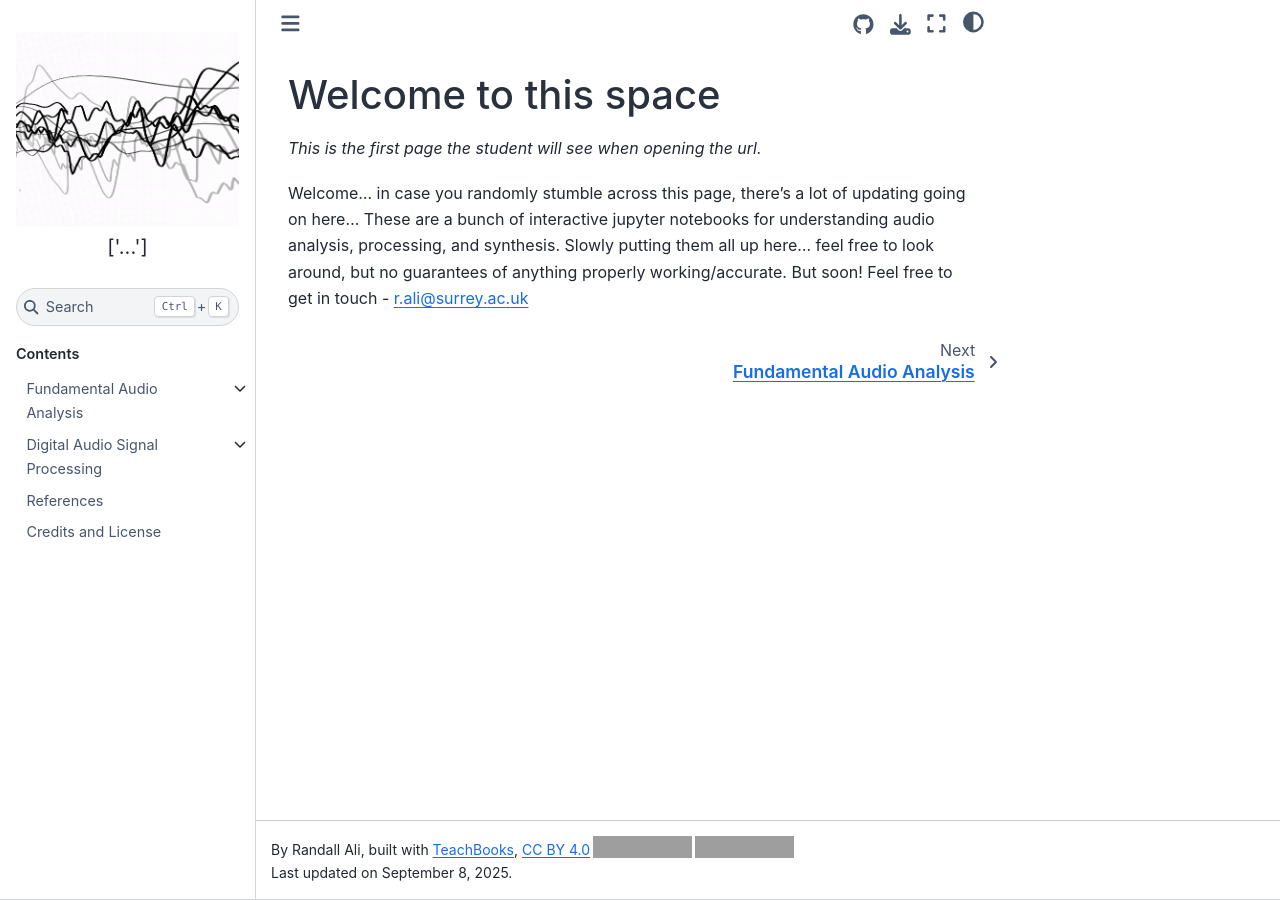
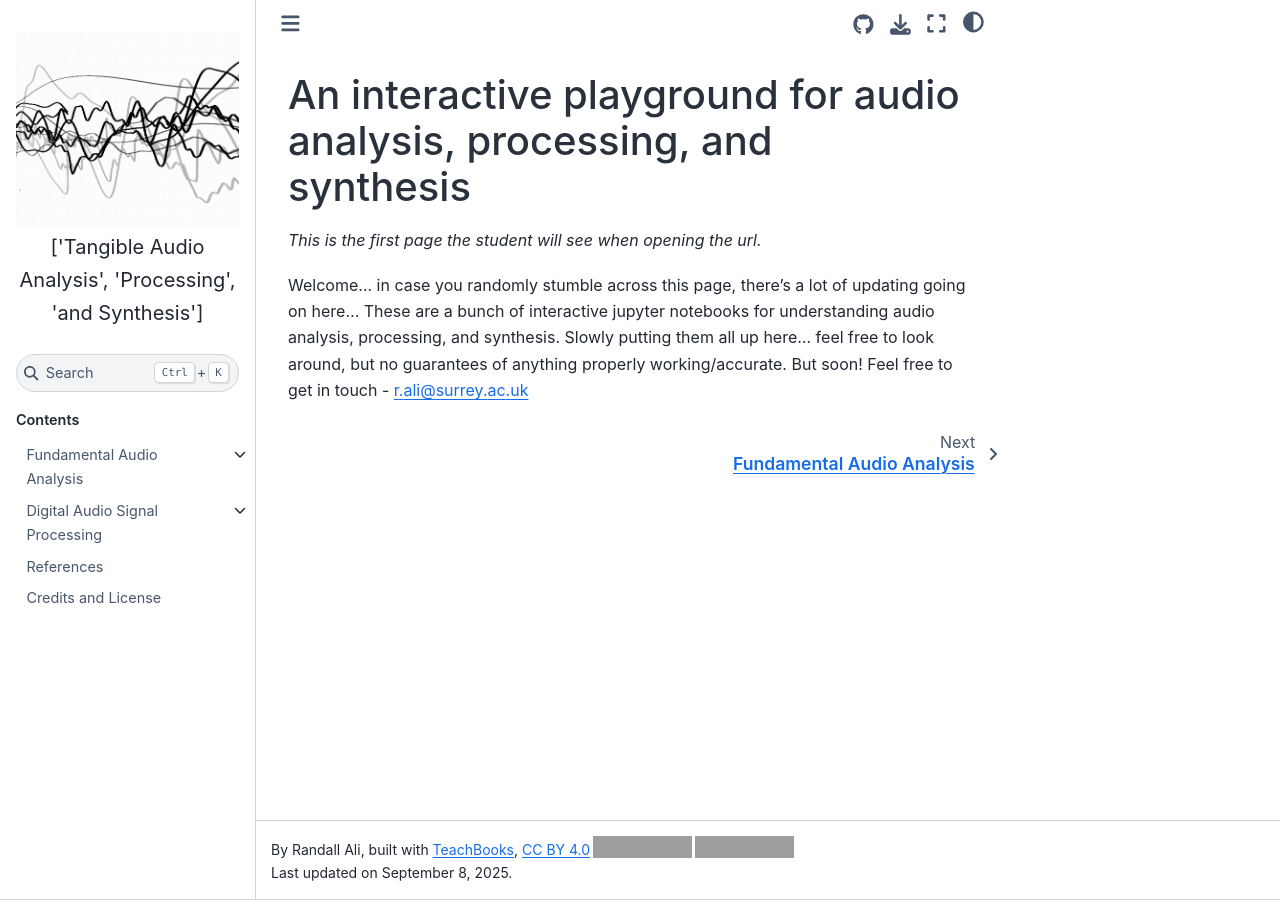
Before and after one commit to randyaliased/acspjbook, a Jupyter Book: the page built from book/intro.md, in a window 1280 px wide. Built offline with Jupyter Book 1.0.4 settings and Sphinx 7.4.7 and the Sphinx Book theme 1.1.4, drawn with Linux system fonts in a browser that asks for light colours; pages that are not in the unit, such as notebooks, are missing from menus; comment, search, counter and statistics services are not loaded; grey boxes are pictures that could not be loaded.

Commit message:
finished draft of 1st section

```diff
--- a/book/_config.yml
+++ b/book/_config.yml
@@ -1,4 +1,4 @@
-title: Audio Analysis, Processing, and Synthesis     # Replace this with your own book title
+title: Tangible Audio Analysis, Processing, and Synthesis     # Replace this with your own book title
 author: Randall Ali, built with <a href="https://teachbooks.io">TeachBooks</a>, <a href="https://creativecommons.org/licenses/by/4.0/" target="_blank" rel="license noopener noreferrer"">CC BY 4.0<img style="height:22px!important;margin-left:3px;vertical-align:text-bottom;" src="https://mirrors.creativecommons.org/presskit/icons/cc.svg" alt=""><img style="height:22px!important;margin-left:3px;vertical-align:text-bottom;" src="https://mirrors.creativecommons.org/presskit/icons/by.svg" alt=""></a>
                                                      # Replace TeachBooks Teams with your own name in the line above
 
@@ -22,7 +22,7 @@ sphinx:                                              # Options passed on to the
       exclude_patterns: ["**/_*.yml", "**/*.md", "**/*.ipynb"] #exclude files which should not be accessible for live code: https://teachbooks.io/manual/features/live_code.html
     html_theme_options:
       logo:
-        text: [... ]                                 # Replace this with your own book title
+        text: [Tangible Audio Analysis, Processing, and Synthesis]                                 # Replace this with your own book title
         image_light: ASPSlogolight.png               # Put your logo for the light mode here (can be the same as image_dark)
         image_dark: ASPSlogo.png                     # Put your logo for the dark mode here (can be the same as image_light)
       repository_url: "https://github.com/randyaliased/acspjbook/" # Add your own repo URL here
--- a/book/intro.md
+++ b/book/intro.md
@@ -1,5 +1,5 @@
 (intro)=
-# Welcome to this space
+# An interactive playground for audio analysis, processing, and synthesis
 
 _This is the first page the student will see when opening the url._
 
```
